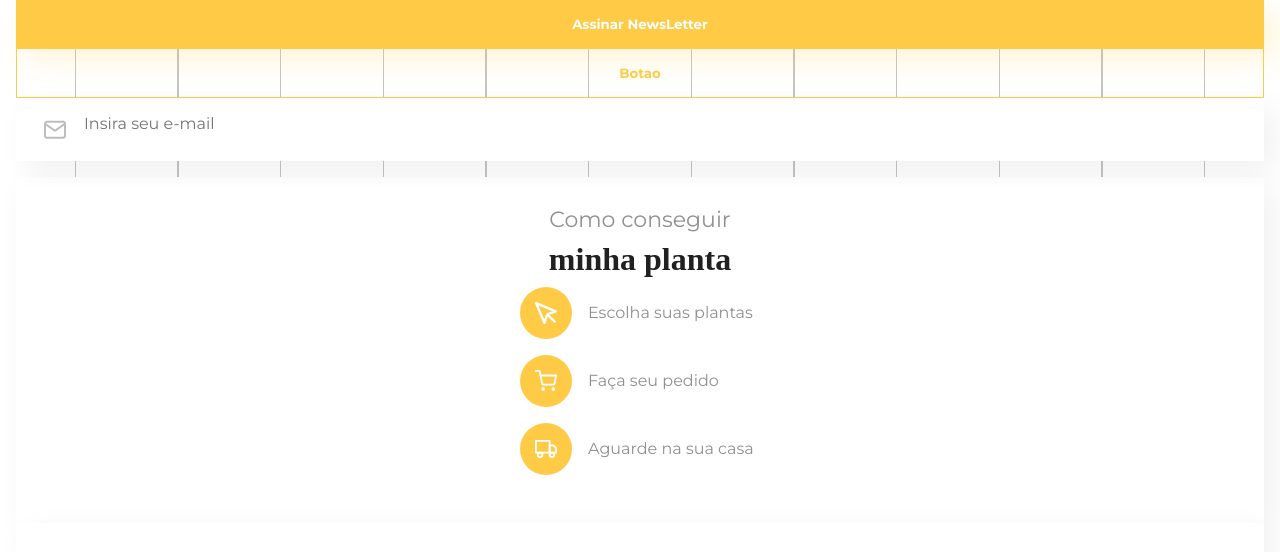
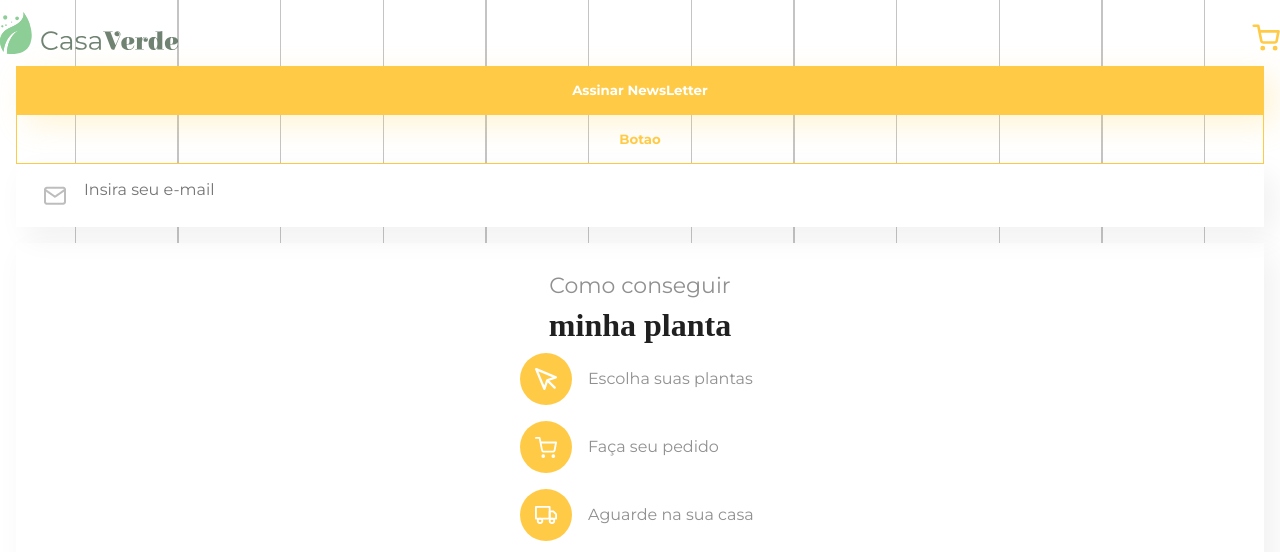
Before and after one commit to camilavitoriacosta/MontandoPaginasComComponentes, a plain HTML site: page index.html in a window 1280 px wide. Shown: the top 552 px of the page. Drawn offline with Linux system fonts and the light colour scheme; a web font is replaced by a local one.

Commit message:
estilizando cabecalho

```diff
--- /dev/null
+++ b/assets/css/componentes/cabecalho.css
@@ -0,0 +1,20 @@
+.cabecalho {
+    display: flex;
+    justify-content: space-between;
+    align-items: flex-end;
+
+    box-sizing: border-box;
+
+    width: 100%;
+
+    padding-top: .75rem;
+    padding-bottom: .75rem;
+}
+
+.cabecalho__logo{
+    width: 11.125rem;
+}
+
+.cabecalho__carrinho{
+    width: 1.75rem;
+}
--- a/index.html
+++ b/index.html
@@ -8,6 +8,7 @@
     <title> Home | Casa Verde </title>
 
     <link rel="stylesheet" href="assets/css/base/base.css">
+    <link rel="stylesheet" href="assets/css/componentes/cabecalho.css">
     <link rel="stylesheet" href="assets/css/componentes/botoes.css">
     <link rel="stylesheet" href="assets/css/componentes/input.css">
     <link rel="stylesheet" href="assets/css/componentes/cartao.css">
@@ -21,6 +22,12 @@
     <link href="https://fonts.googleapis.com/css2?family=Elsie+Swash+Caps:wght@900&family=Montserrat:wght@400;700&family=Press+Start+2P&family=Sarala:wght@400;700&display=swap" rel="stylesheet">
 </head>
 <body>
+    <header class="cabecalho">
+        <img src="assets/icon/logo.svg" alt="Logo casa verde" class="cabecalho__logo">
+        <a href="#" aria-label="Meu carrinho">
+            <img src="assets/icon/carrinho.svg" alt="icone carrinho de compras" class="cabecalho__carrinho">
+        </a>
+    </header>
     <main class="container">
         <button class="botao"> Assinar NewsLetter</button>
         <button class="botao botao--alternativo"> Botao </button>
```
